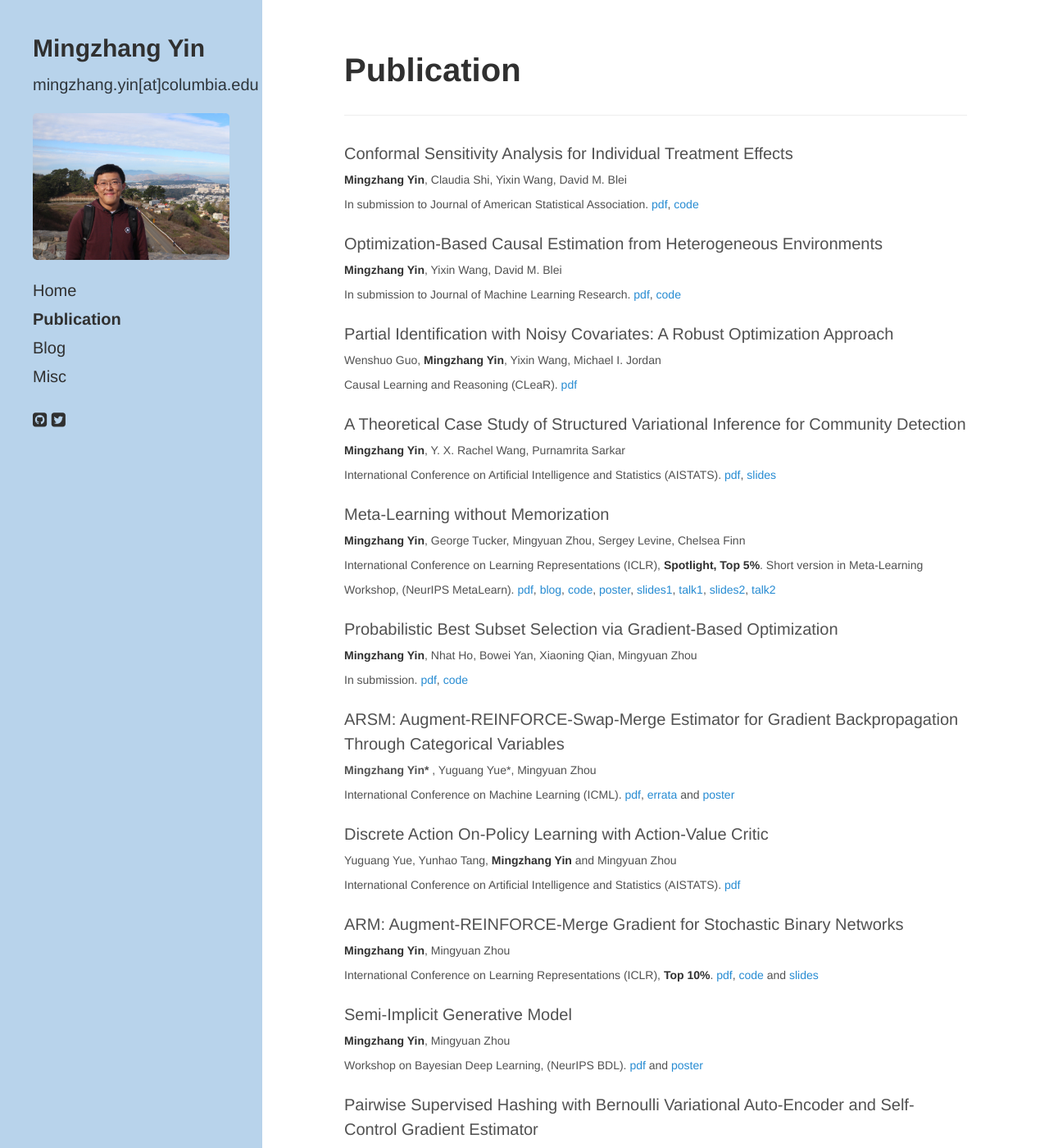
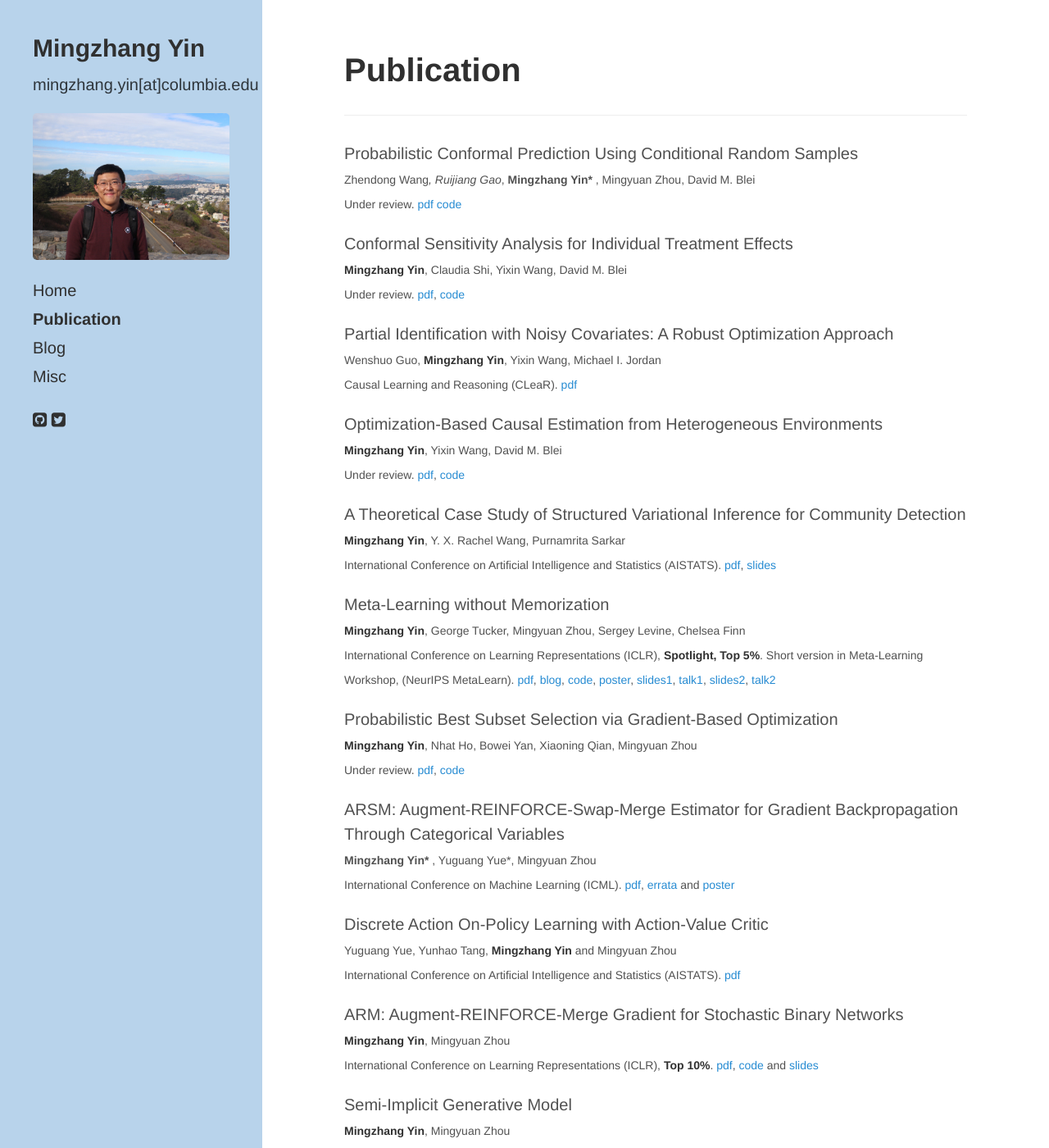
Before and after one commit to mingzhang-yin/mingzhang-yin.github.io, a Jekyll site: the page built from b-publications.md, in a window 1280 px wide and 1400 px high. Shown: the whole window at 82% size. Built offline with Jekyll 4.4.1, drawn with Linux system fonts in a browser that asks for light colours; nearby versions of some CDN libraries; a style sheet for code colours, icons or effects is not loaded.

Commit message:
Update b-publications.md

```diff
--- a/b-publications.md
+++ b/b-publications.md
@@ -10,14 +10,19 @@
 ### Publication
 -->
 
+Probabilistic Conformal Prediction Using Conditional Random Samples
+<br> <span style="font-size:14px">  Zhendong Wang*, Ruijiang Gao*, <b>Mingzhang Yin* </b>, Mingyuan Zhou, David M. Blei   <br> Under review. [pdf](https://arxiv.org/pdf/2206.06584.pdf) [code](https://github.com/Zhendong-Wang/Probabilistic-Conformal-Prediction)
+
 Conformal Sensitivity Analysis for Individual Treatment Effects
-<br> <span style="font-size:14px">  **Mingzhang Yin**, Claudia Shi, Yixin Wang, David M. Blei  <br> In submission to Journal of American Statistical Association. [pdf](https://arxiv.org/pdf/2112.03493.pdf), [code](https://github.com/mingzhang-yin/Conformal-sensitivity-analysis)
-
-Optimization-Based Causal Estimation from Heterogeneous Environments
-<br> <span style="font-size:14px">  **Mingzhang Yin**, Yixin Wang, David M. Blei  <br> In submission to Journal of Machine Learning Research. [pdf](https://arxiv.org/pdf/2109.11990.pdf), [code](https://github.com/mingzhang-yin/CoCo)
+<br> <span style="font-size:14px">  **Mingzhang Yin**, Claudia Shi, Yixin Wang, David M. Blei  <br> Under review. [pdf](https://arxiv.org/pdf/2112.03493.pdf), [code](https://github.com/mingzhang-yin/Conformal-sensitivity-analysis)
 
 Partial Identification with Noisy Covariates: A Robust Optimization Approach
 <br> <span style="font-size:14px">  Wenshuo Guo, **Mingzhang Yin**, Yixin Wang, Michael I. Jordan   <br> Causal Learning and Reasoning (CLeaR). [pdf](https://openreview.net/pdf?id=-NVBxy0TdU)
+
+
+Optimization-Based Causal Estimation from Heterogeneous Environments
+<br> <span style="font-size:14px">  **Mingzhang Yin**, Yixin Wang, David M. Blei  <br> Under review. [pdf](https://arxiv.org/pdf/2109.11990.pdf), [code](https://github.com/mingzhang-yin/CoCo)
+
 
 A Theoretical Case Study of Structured Variational Inference for Community Detection
 <br> <span style="font-size:14px">  **Mingzhang Yin**, Y. X. Rachel Wang, Purnamrita Sarkar  <br>
@@ -28,7 +33,7 @@
 International Conference on Learning Representations (ICLR), **Spotlight, Top 5%**. Short version in Meta-Learning Workshop, (NeurIPS MetaLearn). [pdf](https://arxiv.org/pdf/1912.03820.pdf), <a href="https://mingzhang-yin.github.io/2020/04/10/Meta-learning-without-Memorization.html" target="_blank">blog</a>, [code](https://github.com/mingzhang-yin/Meta-learning-without-memorization), <a href="https://mingzhang-yin.github.io/assets/pdfs/memo_poster.pdf" target="_blank">poster</a>, <a href="http://ai.stanford.edu/~cbfinn/_files/neurips19_memorization.pdf" target="_blank">slides1</a>, <a href="https://slideslive.com/38921876/bayesian-deep-learning-3" target="_blank">talk1</a>, <a href="https://mingzhang-yin.github.io/assets/pdfs/iclr2020_slides.pdf" target="_blank">slides2</a>, <a href="https://youtu.be/emUvd3WqHMs" target="_blank">talk2</a>
 
 Probabilistic Best Subset Selection via Gradient-Based Optimization
-<br> <span style="font-size:14px">  **Mingzhang Yin**, Nhat Ho, Bowei Yan, Xiaoning Qian, Mingyuan Zhou  <br> In submission. [pdf](https://arxiv.org/pdf/2006.06448.pdf), [code](https://github.com/mingzhang-yin/Probabilistic-Best-Subset)
+<br> <span style="font-size:14px">  **Mingzhang Yin**, Nhat Ho, Bowei Yan, Xiaoning Qian, Mingyuan Zhou  <br> Under review. [pdf](https://arxiv.org/pdf/2006.06448.pdf), [code](https://github.com/mingzhang-yin/Probabilistic-Best-Subset)
 
 
 ARSM: Augment-REINFORCE-Swap-Merge Estimator for Gradient Backpropagation Through Categorical Variables
```
